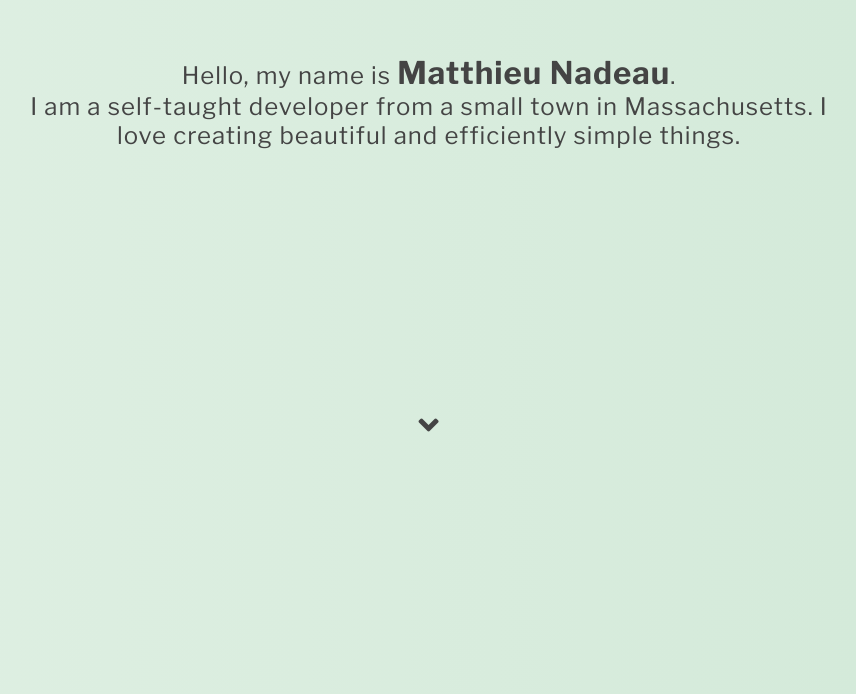
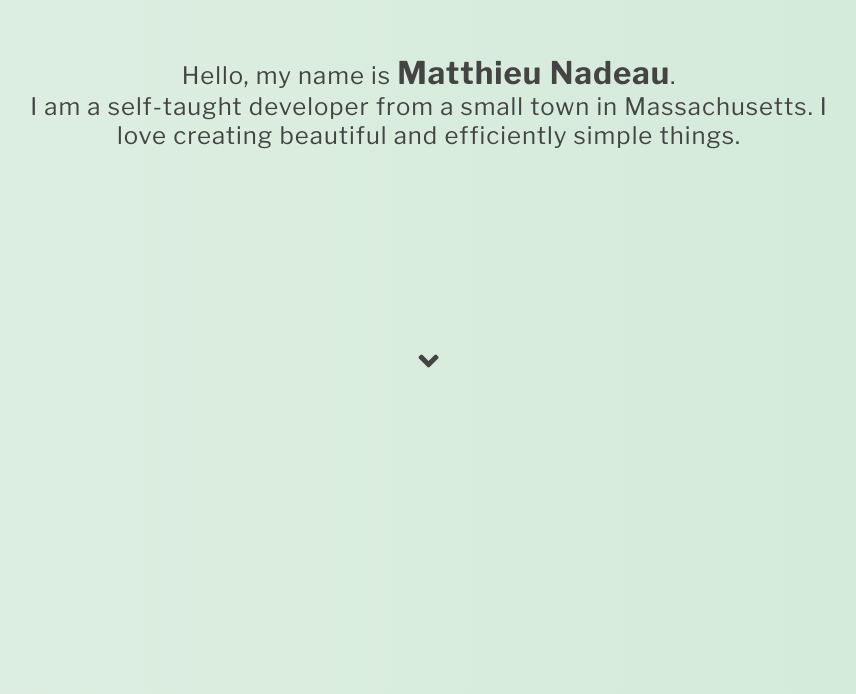
Before and after one commit to MatthieuNadeau96/My-Portfolio, a React (Create React App) app: page / in a window 1280 px wide. Shown: the part 106-800 px from the top of the page, without its empty margins (211-1067 px from the left). Built offline with nearby package versions, Linux system fonts and the light colour scheme; the HTML template or start-up script is replaced by a standard one.

Commit message:
fixing arrow responsiveness with google pixel

```diff
--- a/src/App.css
+++ b/src/App.css
@@ -45,7 +45,7 @@
   color: #444;
   font-size: 2em;
   cursor: pointer;
-  margin-top: 20%;
+  margin-top: 15%;
 }
 
 @media (max-width: 845px) {
```
